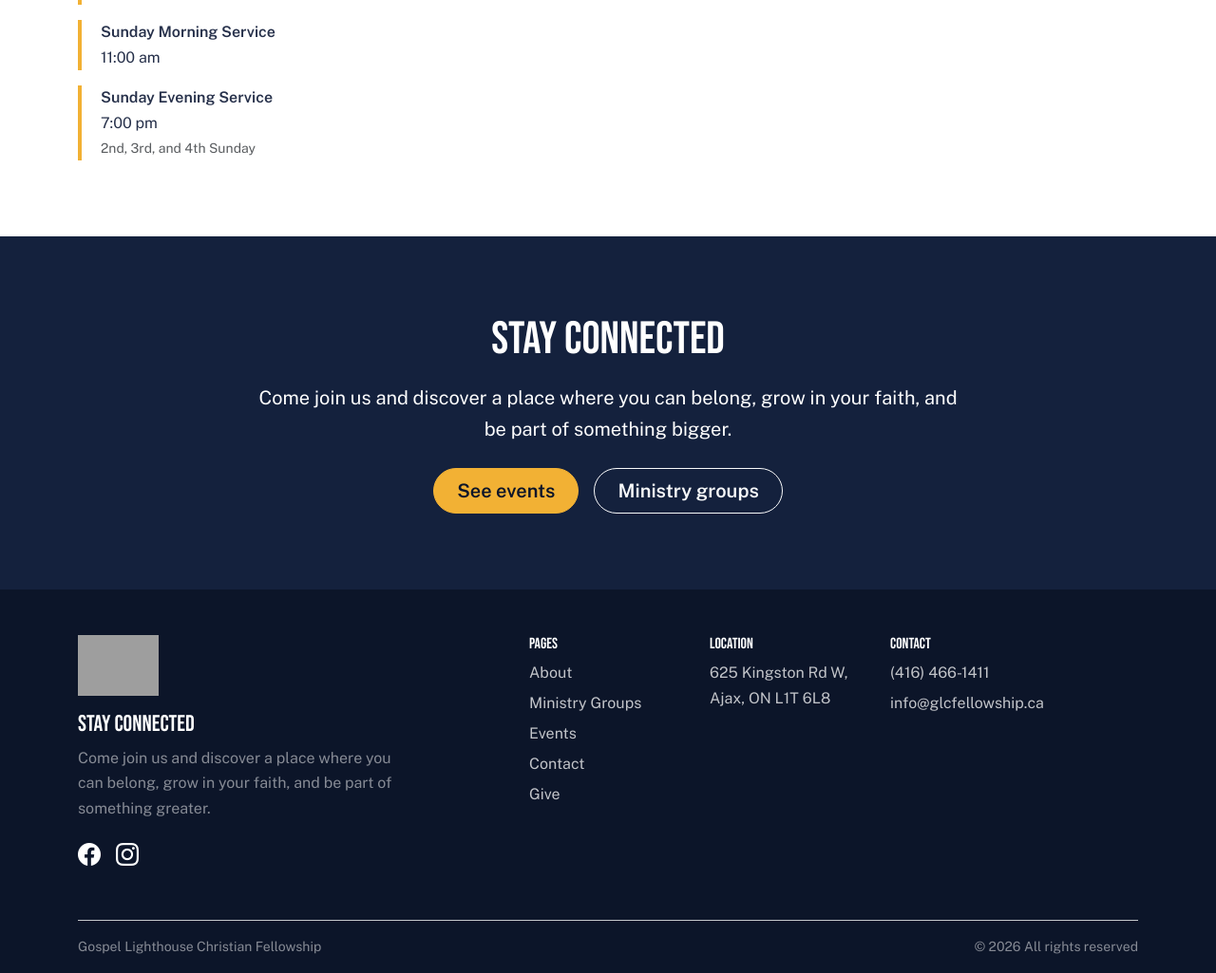
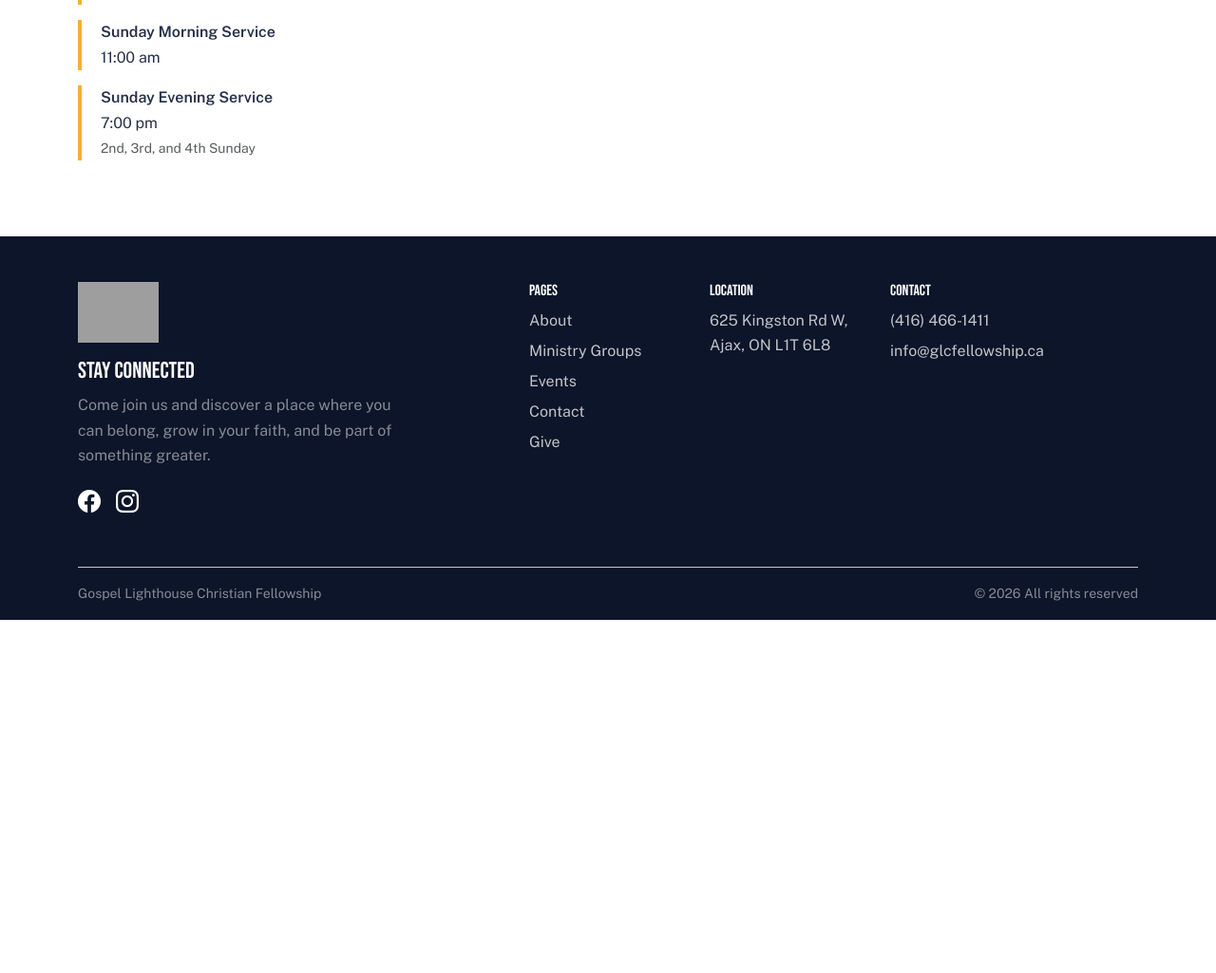
Before and after one commit to petrlewiz/glcf, a Python web app: template templates/contact.html in a window 1280 px wide. Shown: the part 1093-2118 px from the top of the page at 95% size. After the commit the page ends 1746 px from the top, so only its background shows below. Run offline with Jinja, Linux system fonts and the light colour scheme; the template is opened without the code that fills it, so the values that code supplies are empty; some libraries are stand-ins or nearby versions; grey boxes are pictures that could not be loaded.

Commit message:
Remove 'stay connected' section

```diff
--- a/templates/contact.html
+++ b/templates/contact.html
@@ -96,20 +96,4 @@
   </div>
 </section>
 
-<!-- STAY CONNECTED -->
-<section class="section section-navy text-white">
-  <div class="container">
-    <div class="row justify-content-center">
-      <div class="col-lg-8 text-center">
-        <h2 class="display-5 mb-3">Stay connected</h2>
-        <p class="lead">Come join us and discover a place where you can belong, grow in your faith, and be part of something bigger.</p>
-        <div class="d-flex flex-wrap justify-content-center gap-3 mt-4">
-          <a href="events.html" class="btn btn-gold btn-lg">See events</a>
-          <a href="ministry-groups.html" class="btn btn-outline-light btn-lg">Ministry groups</a>
-        </div>
-      </div>
-    </div>
-  </div>
-</section>
-
 {% endblock %}
```
Also changed, not shown: docs/contact.html (+0 -16 lines), 2 other files.
